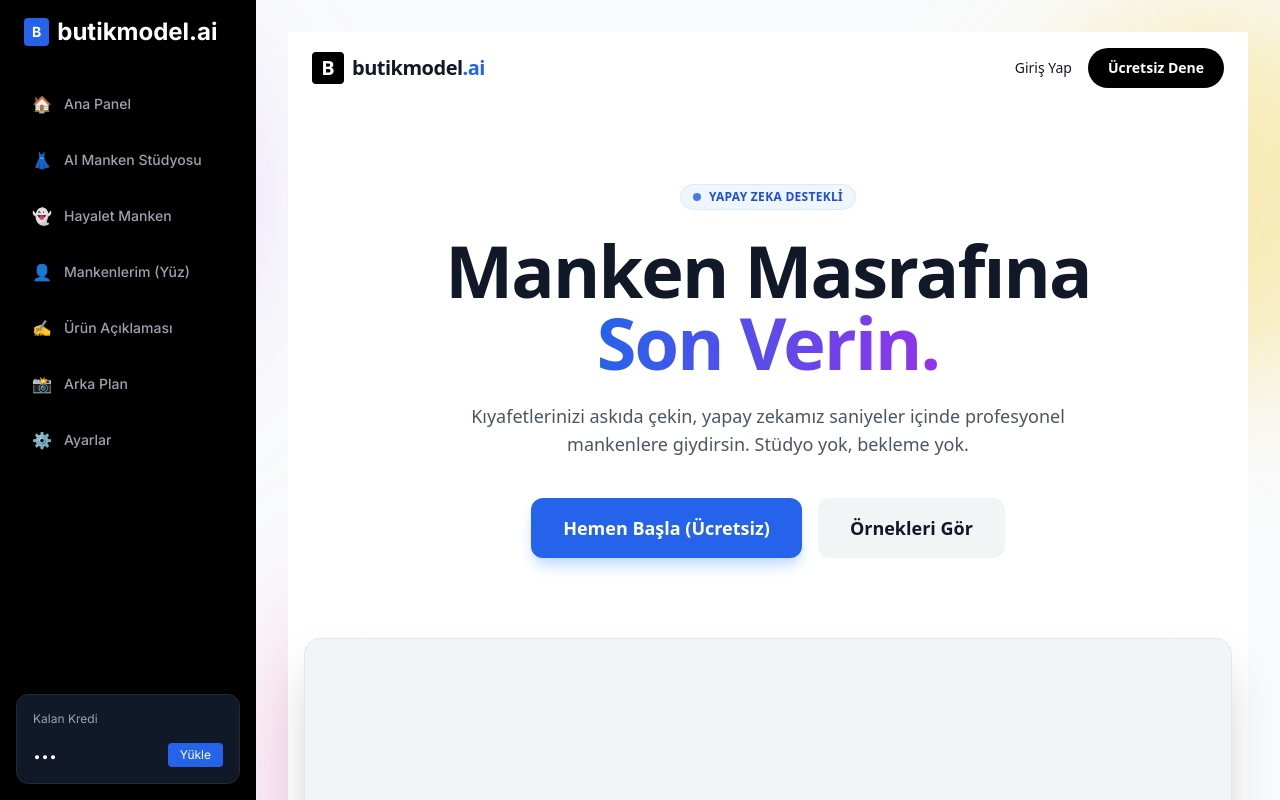
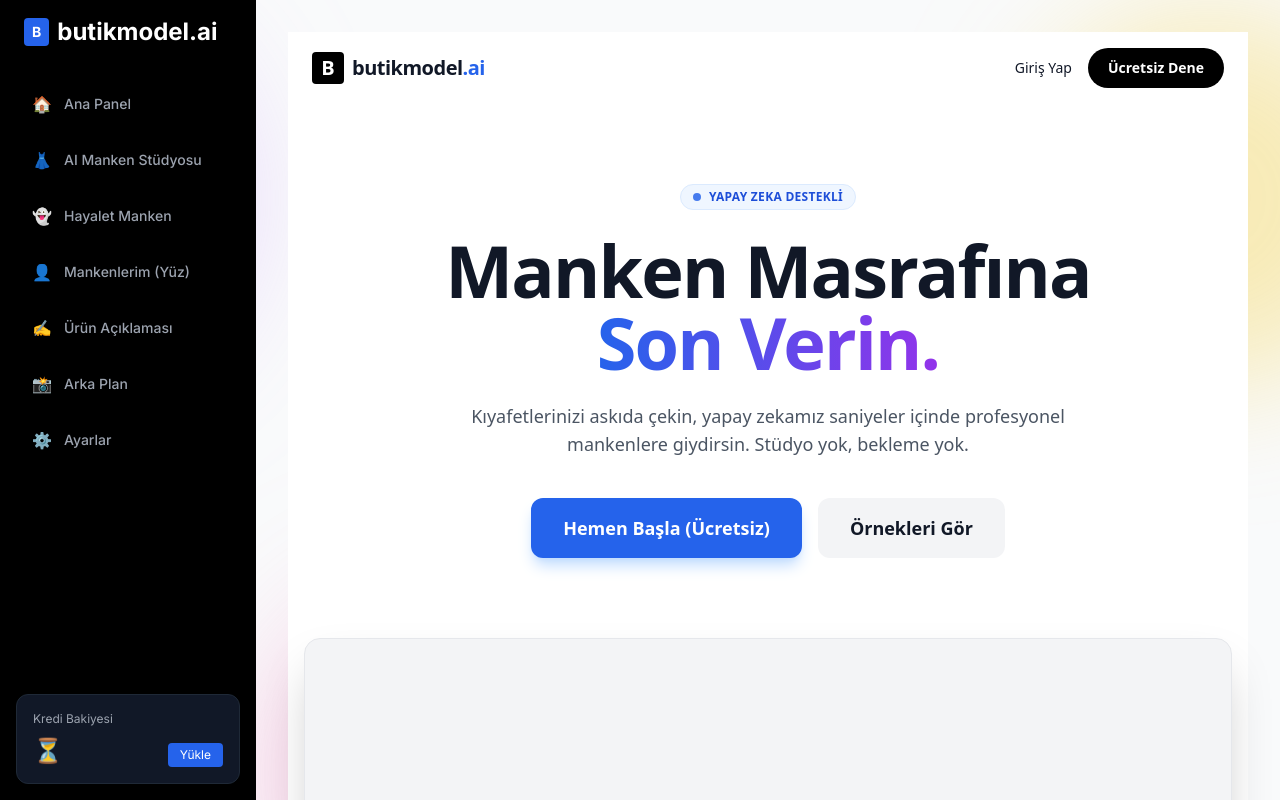
Before and after one commit to trstudioloft/butikmodel-web, a Next.js app: page / in a window 1280 px wide. Shown: the top 800 px of the page. Built offline with nearby package versions, Linux system fonts and the light colour scheme; no server answers.

Commit message:
Kredi gostergesi zorla sayiya cevrildi ve baslik degisti

```diff
--- a/components/Sidebar.tsx
+++ b/components/Sidebar.tsx
@@ -5,8 +5,7 @@ import { usePathname } from "next/navigation";
 import { useEffect, useState } from "react";
 import { createClient } from "@supabase/supabase-js";
 
-// DÜZELTME: Bağlantıyı bileşenin DIŞINDA kuruyoruz.
-// Böylece "Multiple Instance" hatası ve titreme bitecek.
+// Supabase bağlantısını dışarıda kuruyoruz (Sabit kalsın)
 const supabase = createClient(
   process.env.NEXT_PUBLIC_SUPABASE_URL!,
   process.env.NEXT_PUBLIC_SUPABASE_ANON_KEY!
@@ -14,38 +13,30 @@ const supabase = createClient(
 
 export default function Sidebar() {
   const pathname = usePathname();
-  const [credits, setCredits] = useState<number | null>(null);
+  // Başlangıçta null değil, 0 da değil, özel bir durum
+  const [credits, setCredits] = useState<any>("⏳");
 
   useEffect(() => {
     const fetchCredits = async () => {
-      // 1. Oturumu kontrol et
       const { data: { session } } = await supabase.auth.getSession();
 
       if (session?.user) {
-        // 2. Veritabanından çek
         const { data, error } = await supabase
           .from("profiles")
           .select("credits")
           .eq("id", session.user.id)
           .single();
 
-        if (error) {
-          console.error("❌ Veri çekilemedi:", error.message);
-        } else {
-          // Gelen veriyi konsola AÇIK şekilde yazdırıyoruz (Object yerine içini görelim)
-          console.log("💰 CÜZDAN:", JSON.stringify(data));
-
-          // Eğer data varsa krediyi set et, yoksa 0 yap
-          if (data) {
-             // Veritabanında kolon adı 'credits' mi 'credit' mi? Buradan anlarız.
-            setCredits(data.credits);
-          }
+        if (data) {
+          console.log("💰 Veri Güncellendi:", data.credits);
+          // Gelen veriyi zorla sayıya çevirip ekrana basıyoruz
+          setCredits(Number(data.credits));
         }
       }
     };
 
     fetchCredits();
-  }, []); // Bağımlılık dizisi boş kalsın, sadece ilk açılışta çalışsın
+  }, []);
 
   const menuItems = [
     { name: "Ana Panel", href: "/dashboard", icon: "🏠" },
@@ -86,12 +77,12 @@ export default function Sidebar() {
       {/* KREDİ KUTUSU */}
       <div className="bg-gray-900 rounded-xl p-4 mt-4 border border-gray-800">
         <div className="flex justify-between items-center mb-2">
-          <span className="text-xs text-gray-400">Kalan Kredi</span>
+          {/* İsim değişti: Kodun çalıştığını buradan anlayacağız */}
+          <span className="text-xs text-gray-400">Kredi Bakiyesi</span>
         </div>
         <div className="flex justify-between items-end">
           <span className="text-2xl font-bold text-white">
-            {/* Eğer null ise (yükleniyorsa) ... göster, değilse sayıyı göster */}
-            {credits !== null ? credits : "..."}
+            {credits}
           </span>
           <button className="bg-blue-600 hover:bg-blue-700 text-white text-xs px-3 py-1 rounded transition-colors">
             Yükle
```
